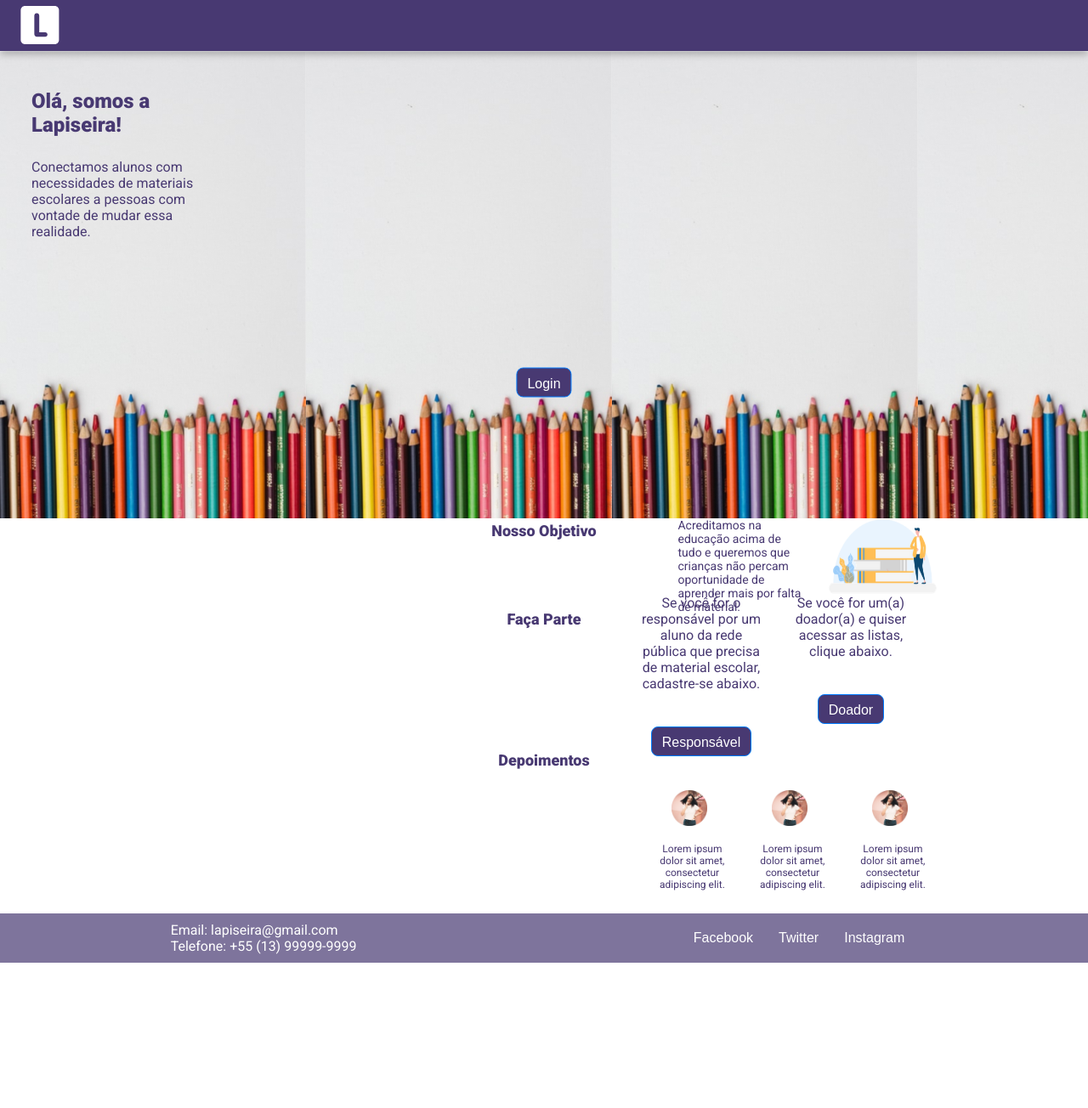
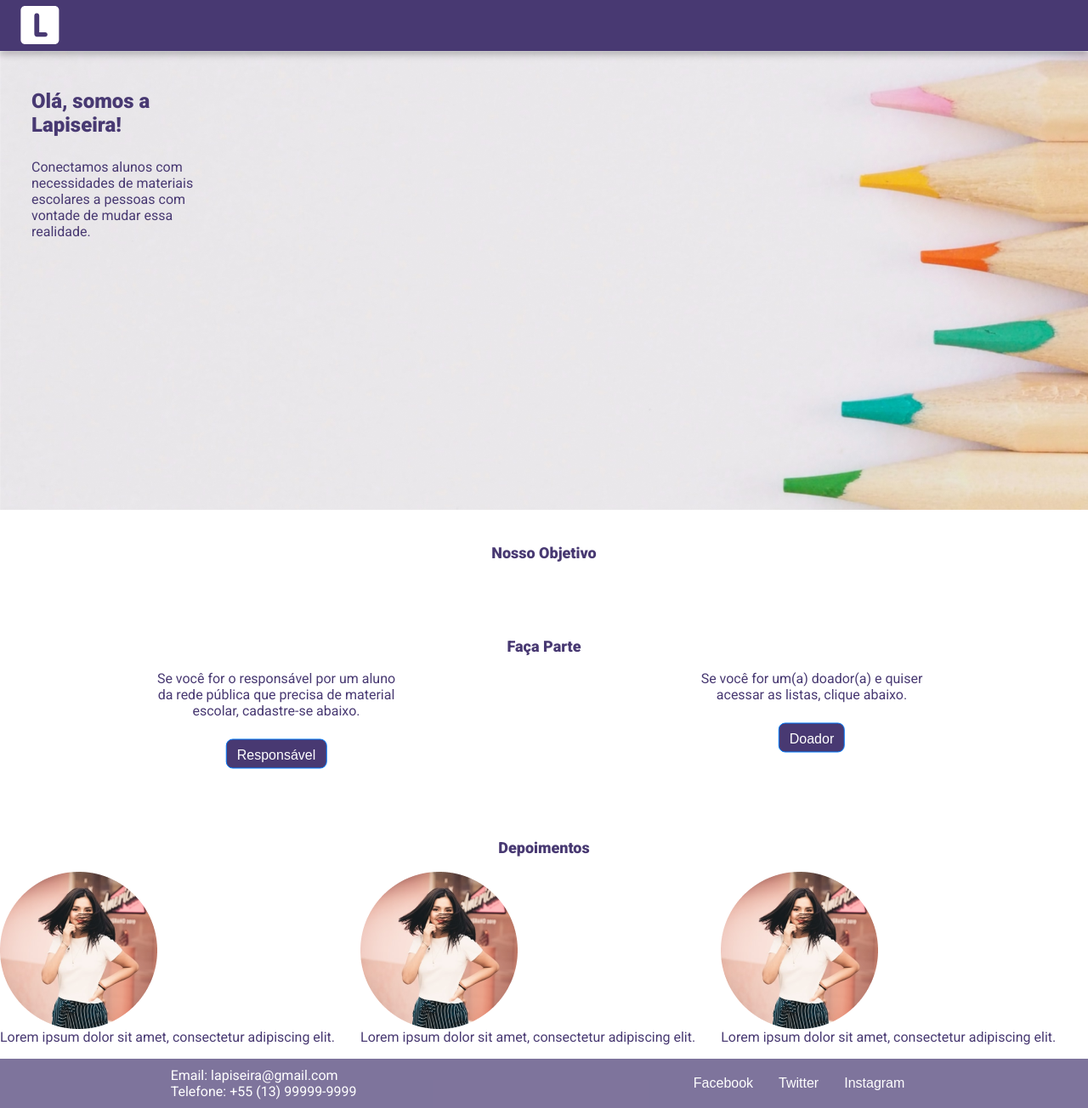
Before and after one commit to enzocsantos18/squad28, a React (Create React App) app in the folder frontend/: page /oficial in a window 1280 px wide. Shown: the whole page at 85% size. Before the commit the page ends 1133 px from the top, so only its background shows below. Built offline with nearby package versions, Linux system fonts and the light colour scheme.

Commit message:
Melhoria
Melhoria de rolagem da pagina Home(Official)

```diff
--- a/frontend/src/pages/Oficial/index.js
+++ b/frontend/src/pages/Oficial/index.js
@@ -24,17 +24,18 @@ function Oficial() {
                     </div>
 
                     <p>Conectamos alunos com<br/>
-                                      necessidades de materiais<br/>
+                                    necessidades de materiais<br/>
                                         escolares a pessoas com<br/>
-                                         vontade de mudar essa<br/>
-                                          realidade.</p>
+                                        vontade de mudar essa<br/>
+                                        realidade.</p>
 
                     <a href='/Login'><Button className='button' type='submint' >Login</Button></a>
                 </div>
 
+
                 <h2>Nosso Objetivo</h2>
 
-                <Row>
+                {/* <Row xs={2} md={2} >
                     <Col>
                         <p id='gird_objetivo' className='texto_imagem'>Acreditamos na educação acima de tudo e queremos que crianças não percam oportunidade de aprender mais por falta de material.</p>
                     </Col>
@@ -43,22 +44,25 @@ function Oficial() {
                             <img src={img_nosso} id="img_nosso_objetivo"/>
                         </div>
                     </Col>
-                </Row>
+                </Row> */}
 
                 <h2 id='espacamento_h2'>Faça Parte</h2>
 
-                <Row xs={1} md={2} lg={2} className='grid'>
+
+                <Row xs={1} md={2} className='grid'>
 
                     <Col>
                         <p className='centralizarTexto'>Se você for o responsável por um aluno da rede pública que precisa de material escolar, cadastre-se abaixo.</p>
                         <a href='/CadastroResponsavel' > <Button className='button2' type='submint'>Responsável</Button></a>
                     </Col>
+
                     <Col>
                         <p className='centralizarTexto'>Se você for um(a) doador(a) e quiser acessar as listas, clique abaixo.</p>
                         <a href='#' > <Button className='button2' type='submint'>Doador</Button></a>
                     </Col>
 
                 </Row>
+
                 <h2>Depoimentos</h2>
 
                 <Row xs={3} md={3} lg={3} id="test">
--- a/frontend/src/pages/Oficial/style.css
+++ b/frontend/src/pages/Oficial/style.css
@@ -4,15 +4,11 @@ body {
 }
 #fundo_inicio{
     background-image: url("Rectangle2_home.png") ;
-    /* background:  #FFFFFF url("Rectangle2_home.png") no-repeat center top fixed ; */
-    /* position: absolute; */
     width: 100%;
     height: 550px;
     padding: 45px 0 0 37px;
 }
-/* #posicao_h1_titulo{
-    margin: 45px 0 0 4%;
-} */
+
 .h1_titulo{
     width: 197px;
     height: 74px;
@@ -32,8 +28,6 @@ body {
     font-size: 16px;
     line-height: 19px;
     color: #483972;
-    /* width: 222px;
-    height: 100%; */
 }
 
 .button{
@@ -52,9 +46,6 @@ body {
     background-color: #7B61FF;
 }
 
-
-
-
 h2{
     font-family: Roboto;
     font-style: normal;
@@ -62,9 +53,9 @@ h2{
     font-size: 18px;
     line-height: 21px;
     color: #483972;
+    margin-top:50px;
     margin-left: 50%;
     transform: translate(-50%,-50%);
-    margin-top:30px;
 }
 
 p{
@@ -76,33 +67,42 @@ p{
     color: #483972;
 }
 
-#gird_objetivo{
-    margin: 0 0 0 34px ;
+ #gird_objetivo{
+    margin: 0 0 0 10% ;
+    /* margin: 0 0 0 8px ; mobile    */
 }
 
 .texto_imagem{
-    width: 146px;
-    height: 79px;
+    /* width: 146px;
+    height: 79px; */
     font-family: Roboto;
     font-style: normal;
     font-weight: normal;
     font-size: 14px;
     line-height: 16px;
     color: #483972;
+    text-align: center
 }
 
 #img_nosso_objetivo{
     width: 130px;
     height: 90px;
 }
+/* .centralizarTitulo{
+    left: 50%;
+    margin-right: -50%;
+    transform: translate(-50%, -50%)
+} */
+
 #espacamento_h2{
     margin-top: 81px;
 }
 .centralizarTexto{
-    width: 146px;
+    width: auto;
     position: relative;
     margin-left: 50%;
     transform: translate(-50%,0);
+    text-align: center;
 }
 
 .button2{
@@ -113,48 +113,97 @@ p{
     position: relative;
     margin-top: 25px;
     margin-bottom: 25px;
+    left: 50%;
+    margin-right: -50%;
+    transform: translate(-50%, -50%)
 
 }
-.button1:hover{
+.button2:hover{
     background-color: #7B61FF;
 }
 
-
-
 .grid{
     margin: 0 10px 0 10px;
-    text-align: center;
-
-}
-
-.fundo_card{
-
-}
-.col_card{
-    padding:0 10px;
-}
-#test{
-    margin: 0 8px;
-
 
 }
 
 
+/* #test{
+    margin: 0 8px;
+} */
+
+.fundo_card{
+    /* left: 50%;
+    margin-right: -50%;
+    transform: translate(-50%, -50%)  */
+}
+/* .col_card{
+    padding:0 10px;
+} */
+
+
 .img_card{
-    width: 42px;
-    height: 42px;
-    max-width: 43px;
-    margin: 15px 0 20px 25%;
+    /* width: 42px;
+    height: 42px; */
+    /* max-width: 43px; */
+    /* margin: 15px 0 20px 25%; */
 }
 
+
 .p_card{
-    width: 98px;
-    height: 67px;
-    font-family: Roboto;
+    /* width: 98px;
+    height: 67px; */
+
+    /* font-family: Roboto;
     font-style: normal;
     font-weight: normal;
     font-size: 12px;
     line-height: 14px;
     text-align: center;
     color: #000000;
+    margin: 0 0 0 0; */
 }
+
+
+
+
+
+
+
+
+@media (min-width: 540px){
+    #fundo_inicio{
+        background-image: url("Fundo_grade.png");
+        width: 100%;
+        height: 550px;
+        padding: 45px 0 0 37px;
+    }
+}
+
+
+
+@media (min-width: 721px){
+
+}
+@media (min-width: 992px){
+    #fundo_inicio{
+        background-image: url("Fundo_grade.png");
+        width: 100%;
+        height: 550px;
+        padding: 45px 0 0 37px;
+    }
+}
+
+@media (min-width: 1140px){
+    #fundo_inicio{
+        background-image: url("Fundo_grade.png");
+        width: 100%;
+        height: 540px;
+        padding: 45px 0 0 37px;
+    }
+    .button{
+        display: none;
+
+    }
+
+}
```
Also changed, not shown: frontend/src/pages/Oficial/Fundo_grade.png (added).
